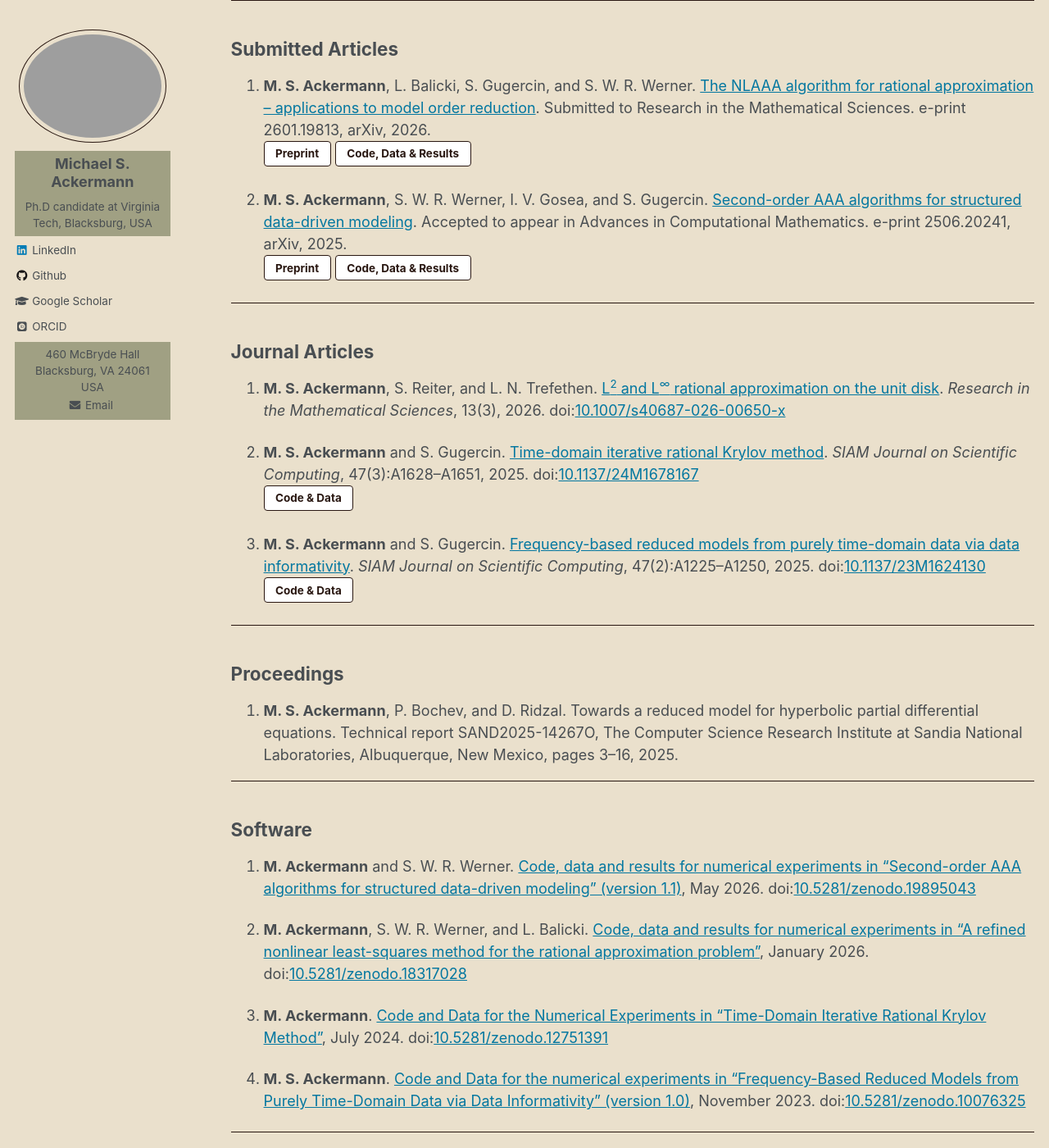
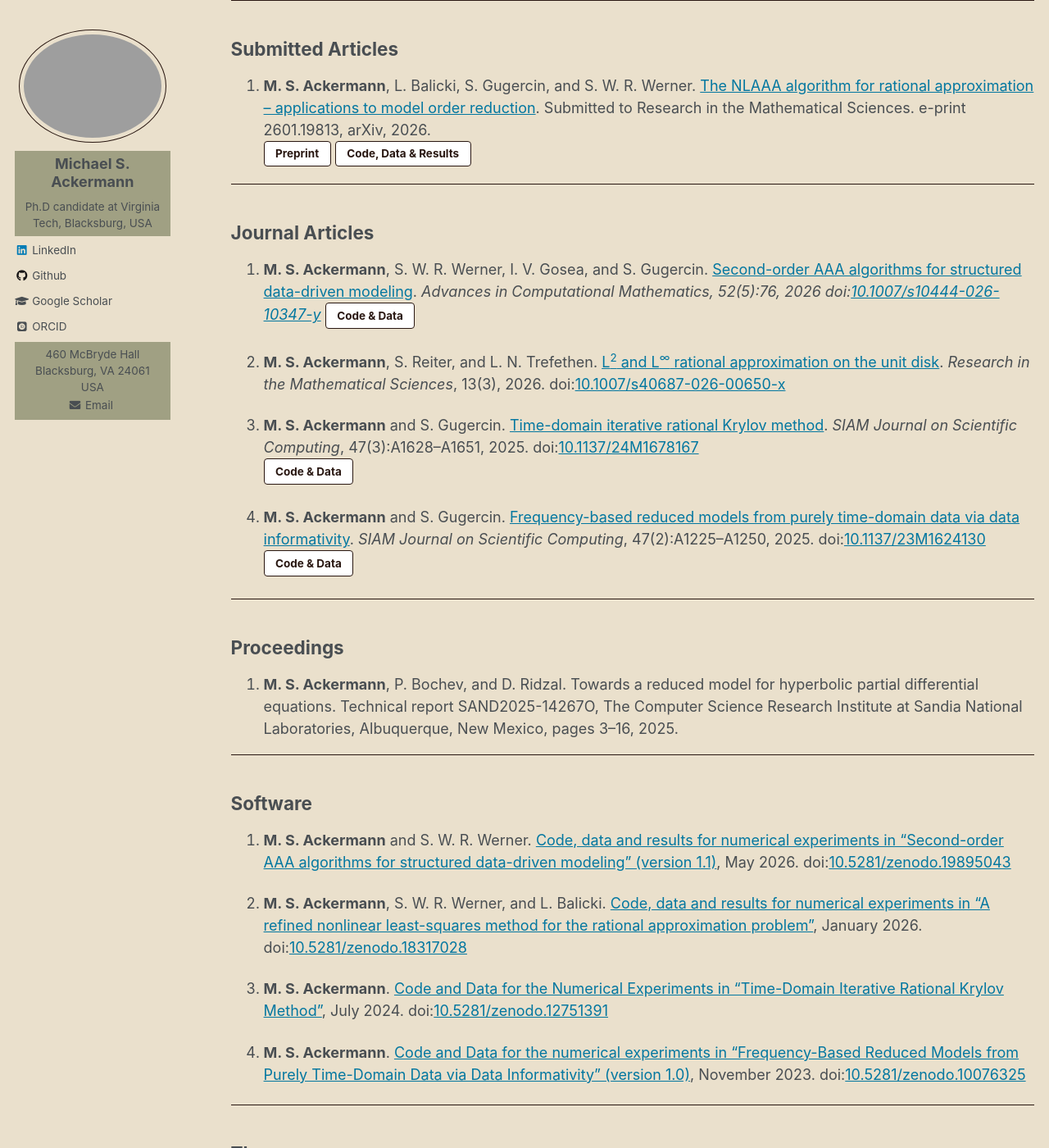
Before and after one commit to Mike-Ackermann/MSAckermann, a Jekyll site: the page built from _pages/publications.md, in a window 1280 px wide and 1400 px high, scrolled down 419 px. Shown: the whole window at 82% size. Built offline with Jekyll 4.4.1, drawn with Linux system fonts in a browser that asks for light colours; nearby versions of some CDN libraries; some web fonts are replaced.

Commit message:
update pubs

```diff
--- a/_pages/publications.md
+++ b/_pages/publications.md
@@ -58,21 +58,19 @@ found at the end of my
     <a target="blank_" href="https://doi.org/10.5281/zenodo.18317028">
     <button class="btn btn--inverse">Code, Data & Results</button></a>
 
+---
+
+## <a name="journal"></a>Journal Articles ##
+
 1.  <strong>M. S. Ackermann</strong>, S. W. R. Werner, I. V. Gosea, and
     S. Gugercin.
     <a target="blank_"
-    href="https://arxiv.org/abs/2506.02241">Second-order AAA algorithms for
+    href="https://doi.org/10.1007/s10444-026-10347-y">Second-order AAA algorithms for
     structured data-driven modeling</a>.
-    Accepted to appear in Advances in Computational Mathematics.
-    e-print 2506.20241, arXiv, 2025.<br />
-    <a target="blank_" href="https://arxiv.org/abs/2506.02241">
-    <button class="btn btn--inverse">Preprint</button></a>
+    <i>Advances in Computational Mathematics<i>, 52(5):76, 2026
+    doi:<a target="blank_" href="https://doi.org/10.1007/s10444-026-10347-y">10.1007/s10444-026-10347-y</a>
     <a target="blank_" href="https://doi.org/10.5281/zenodo.19895043">
-    <button class="btn btn--inverse">Code, Data & Results</button></a>
-
----
-
-## <a name="journal"></a>Journal Articles ##
+    <button class="btn btn--inverse">Code & Data</button></a>
 
 1.  <strong>M. S. Ackermann</strong>, S. Reiter, and L. N. Trefethen.
     <a target="blank_"
@@ -113,21 +111,21 @@ found at the end of my
 
 ## <a name="software"></a>Software ##
 
-1.  <strong>M. Ackermann</strong> and S. W. R. Werner.
+1.  <strong>M. S. Ackermann</strong> and S. W. R. Werner.
     <a target="blank_"
     href="https://doi.org/10.5281/zenodo.19895043">Code, data and results
     for numerical experiments in "Second-order AAA algorithms for structured
     data-driven modeling" (version 1.1)</a>, May 2026.
     doi:<a target="blank_" href="https://doi.org/10.5281/zenodo.19895043">10.5281/zenodo.19895043</a>
 
-1.  <strong>M. Ackermann</strong>, S. W. R. Werner, and L. Balicki.
+1.  <strong>M. S. Ackermann</strong>, S. W. R. Werner, and L. Balicki.
     <a target="blank_"
     href="https://doi.org/10.5281/zenodo.18317028">Code, data and results
     for numerical experiments in "A refined nonlinear least-squares method
     for the rational approximation problem"</a>, January 2026.
     doi:<a target="blank_" href="https://doi.org/10.5281/zenodo.18317028">10.5281/zenodo.18317028</a>
 
-1.  <strong>M. Ackermann</strong>.
+1.  <strong>M. S. Ackermann</strong>.
     <a target="blank_"
     href="https://doi.org/10.5281/zenodo.12751391">Code and Data for the
     Numerical Experiments in "Time-Domain Iterative Rational Krylov
```
Also changed, not shown: 1 other file.
